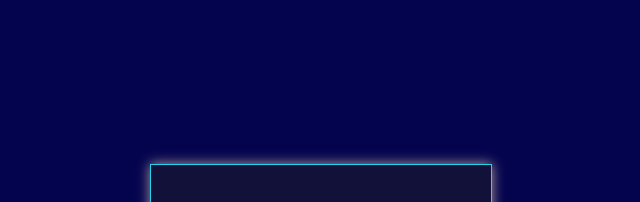
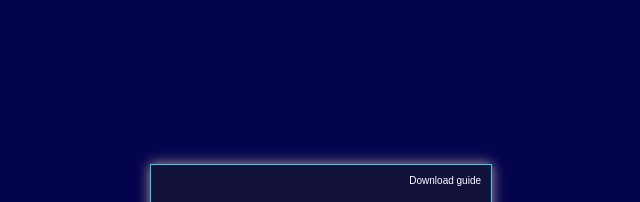
Before and after one commit to rusidevelops/TaskFlow, an Electron app: page www/index.html in a window 1000 px wide. Shown: the top 202 px of the page, 179-819 px from the left. Drawn offline with Linux system fonts and the light colour scheme.

Commit message:
Update TaskFlow and Android icon

```diff
--- a/www/index.html
+++ b/www/index.html
@@ -9,10 +9,12 @@
 </head>
 <body>
     <div class="cont">
+        <a href="guide.pdf" download="TaskFlow-Guide.pdf" class="PDFinstaller">
+            Download guide
+        </a>
         <div class="img-row">
             <img src="logo.jpg">
             <img src="logo2.png">
-
         </div>
         <h1>TaskFlow:</h1>
         <div id="items"></div>
@@ -20,6 +22,7 @@
             <input id="itemInput" type="text" placeholder="Do my homework...">
         </div>
         <button class="task" onclick="addItem()">+</button>
+
         <script src="main.js?v=2"></script>
     </div>
 </body>
--- a/www/style.css
+++ b/www/style.css
@@ -9,7 +9,6 @@ body{
     font-family: monospace;
     -webkit-tap-highlight-color: transparent;
     overscroll-behavior-y: none;
-    user-select: none;
 }
 img{
     width: 100px;
@@ -22,6 +21,7 @@ img{
     flex-direction: row;
     gap: 10px;
     align-items: center;
+    user-select: none;
 }
 
 .container {
@@ -47,7 +47,25 @@ img{
     flex: 1;
     min-width: 0;
 }
+h1{
+    user-select: none;
+}
 
+.PDFinstaller{
+    user-select: none;
+    font-size: 10px;
+    position: absolute;
+    top: 10px;
+    text-decoration: none;
+    right: 10px;
+    color: white;
+    font-family: Arial, Helvetica, sans-serif;
+    transition: all .3s;
+}
+
+.PDFinstaller:active{
+    text-decoration: underline;
+}
 .deleteButton {
     background: red;
     border: 1px solid gray;
@@ -60,6 +78,7 @@ img{
     color: white;
     cursor: pointer;
     flex-shrink: 0;
+    user-select: none;
 }
 
 .cont {
@@ -91,6 +110,7 @@ img{
     color: white;
     border: none;
     font-size: 30px;
+    user-select: none;
 }
 .task {
     background: rgb(4, 4, 78);
@@ -102,7 +122,7 @@ img{
     width: 100%;
     box-sizing: border-box;
     text-align: center;
-
+    user-select: none;
 }
 .task-tag {
   display: inline-block;
@@ -111,6 +131,7 @@ img{
   font-weight: bold;
   margin-right: 8px;
   text-transform: lowercase;
+  user-select: none;
 }
 
 .tag-school {
@@ -147,7 +168,7 @@ input {
     margin-bottom: 10px;
     overflow-wrap: normal;
     word-break: normal;
-    hyphens: none;
+    user-select: none;
 }
 .input{
     width: 100%;
```
Also changed, not shown: www/download-pdf.png (added), 1 other file.
